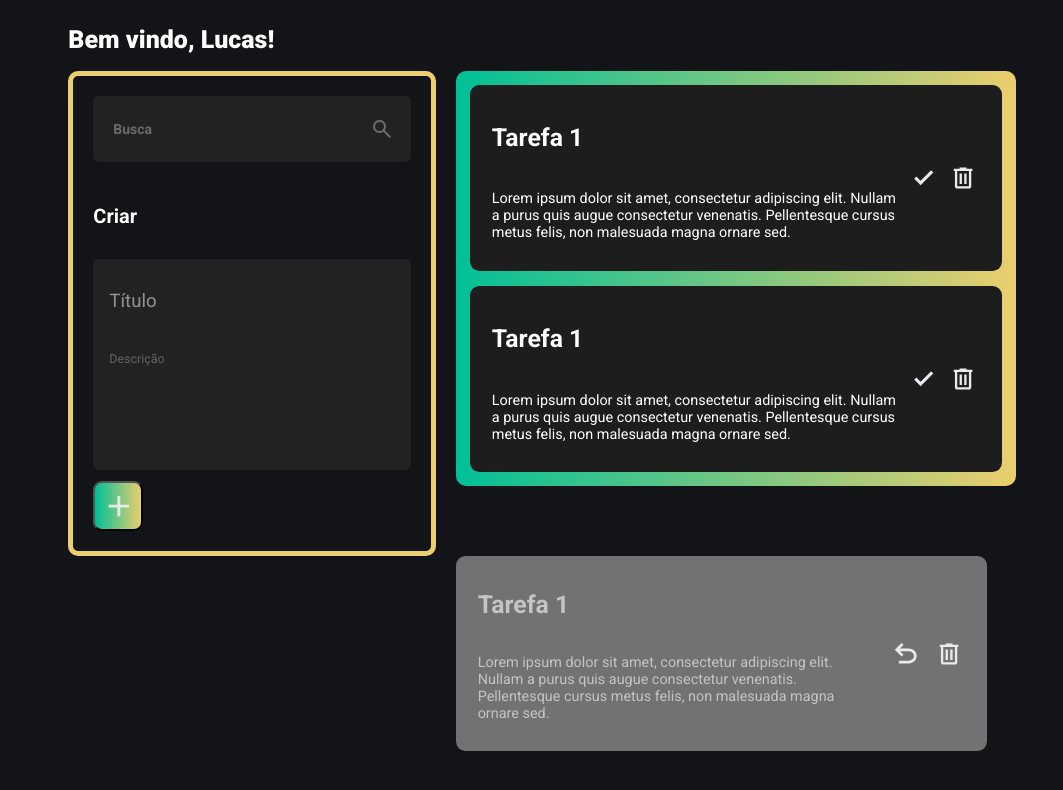
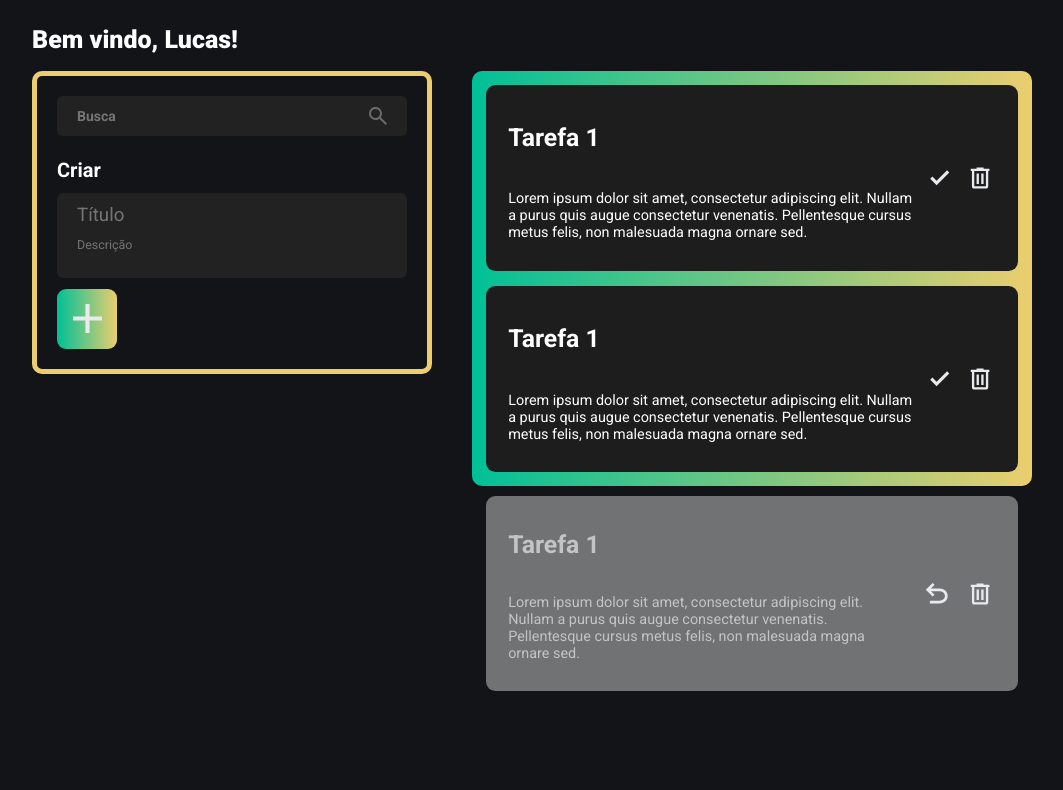
Before and after one commit to LucasWithBoots/KotlinToDoAPI-Angular, an Angular app: page / in a window 1280 px wide. Shown: the top 790 px of the page, without its empty margins (98-1161 px from the left). Built offline with nearby package versions, Linux system fonts and the light colour scheme.

Commit message:
fix: alterações de estilo

```diff
--- a/src/app/app.component.html
+++ b/src/app/app.component.html
@@ -7,6 +7,7 @@
   <app-criar-tarefa></app-criar-tarefa>
 </app-containers-menu>
 
+<div class="container">
   <app-containers-tarefa-estado-inicial>
     <app-tarefa-estado-inicial>
     </app-tarefa-estado-inicial>
@@ -16,5 +17,5 @@
 
 
   <app-tarefa-estado-finalizado>
-
   </app-tarefa-estado-finalizado>
+</div>
--- a/src/app/app.component.scss
+++ b/src/app/app.component.scss
@@ -0,0 +1,6 @@
+.container {
+  gap: 10px;
+  display: flex;
+  flex-direction: column;
+  align-items: center;
+}
--- a/src/app/componentes/busca/busca.component.html
+++ b/src/app/componentes/busca/busca.component.html
@@ -1,5 +1,8 @@
 <div class="busca">
-  <p>Busca</p>
+  <input
+    placeholder="Busca"
+    type="search"
+  />
   <svg fill="none" height="18" viewBox="0 0 18 18" width="18" xmlns="http://www.w3.org/2000/svg">
     <path
       d="M16.6 18L10.3 11.7C9.8 12.1 9.225 12.4167 8.575 12.65C7.925 12.8833 7.23333 13 6.5 13C4.68333 13 3.14583 12.3708 1.8875 11.1125C0.629167 9.85417 0 8.31667 0 6.5C0 4.68333 0.629167 3.14583 1.8875 1.8875C3.14583 0.629167 4.68333 0 6.5 0C8.31667 0 9.85417 0.629167 11.1125 1.8875C12.3708 3.14583 13 4.68333 13 6.5C13 7.23333 12.8833 7.925 12.65 8.575C12.4167 9.225 12.1 9.8 11.7 10.3L18 16.6L16.6 18ZM6.5 11C7.75 11 8.8125 10.5625 9.6875 9.6875C10.5625 8.8125 11 7.75 11 6.5C11 5.25 10.5625 4.1875 9.6875 3.3125C8.8125 2.4375 7.75 2 6.5 2C5.25 2 4.1875 2.4375 3.3125 3.3125C2.4375 4.1875 2 5.25 2 6.5C2 7.75 2.4375 8.8125 3.3125 9.6875C4.1875 10.5625 5.25 11 6.5 11Z"
--- a/src/app/componentes/busca/busca.component.scss
+++ b/src/app/componentes/busca/busca.component.scss
@@ -8,12 +8,14 @@
   border-radius: 6px;
   background: #222;
 
-  p {
+  input {
+    all: unset;
     color: rgba(255, 255, 255, 0.33);
     font-family: Roboto, sans-serif;
     font-size: 14px;
     font-style: normal;
     font-weight: 600;
     line-height: normal;
+    width: 90%;
   }
 }
--- a/src/app/componentes/criar-tarefa/criar-tarefa.component.html
+++ b/src/app/componentes/criar-tarefa/criar-tarefa.component.html
@@ -1,8 +1,14 @@
 <section class="criar-tarefa">
   <h1>Criar</h1>
   <div class="campo-criacao">
-    <h2>Título</h2>
-    <h3>Descrição</h3>
+    <input
+      class="titulo"
+      placeholder="Título"
+    />
+    <textarea
+      class="descricao"
+      placeholder="Descrição"
+    ></textarea>
   </div>
   <button class="botao-adicionar">
     <img alt="+" src="../../../assets/plus.svg"/>
--- a/src/app/componentes/criar-tarefa/criar-tarefa.component.scss
+++ b/src/app/componentes/criar-tarefa/criar-tarefa.component.scss
@@ -13,39 +13,45 @@
     font-style: normal;
     font-weight: 600;
     line-height: normal;
+    margin: 0;
   }
 
   .campo-criacao {
     border-radius: 6px;
     background: #222;
     display: flex;
-    padding: 16px 246px 92px 16px;
     flex-direction: column;
-    align-items: flex-start;
     gap: 11px;
     flex: 1 0 0;
-    align-self: stretch;
+    width: 100%;
+    padding: 11px 20px;
+    box-sizing: border-box;
 
-    h2 {
+    .titulo {
+      all: unset;
       color: rgba(255, 255, 255, 0.50);
       font-family: Roboto, sans-serif;
       font-size: 18.667px;
       font-style: normal;
       font-weight: 400;
       line-height: normal;
+      margin: 0;
     }
 
-    h3 {
+    .descricao {
+      all: unset;
       color: rgba(255, 255, 255, 0.30);
       font-family: Roboto, sans-serif;
       font-size: 12.444px;
       font-style: normal;
       font-weight: 400;
       line-height: normal;
+      margin: 0;
     }
   }
 
   .botao-adicionar {
+    all: unset;
     display: flex;
     width: 50px;
     height: 50px;
@@ -56,7 +62,6 @@
     border-radius: 9px;
     background: linear-gradient(90deg, #00C097 0%, #EBCE6E 100%), #000;
 
-
     img {
       width: 60%;
     }
--- a/src/styles.scss
+++ b/src/styles.scss
@@ -8,8 +8,8 @@ body {
 
   app-root {
     display: grid;
-    grid-template-columns: .1fr .4fr;
-    grid-template-rows: auto 1fr 1fr;
+    grid-template-columns: 400px 600px;
+    grid-template-rows: auto 1fr;
     grid-column-gap: 20px;
     grid-row-gap: 0;
 
@@ -21,12 +21,8 @@ body {
       grid-area: 2 / 1 / 3 / 2;
     }
 
-    app-containers-tarefa-estado-inicial {
+    .container {
       grid-area: 2 / 2 / 3 / 3;
-    }
-
-    app-tarefa-estado-finalizado {
-      grid-area: 3 / 2 / 4 / 3;
     }
   }
 
```
Lines whose indentation alone changed are shown as unchanged.
